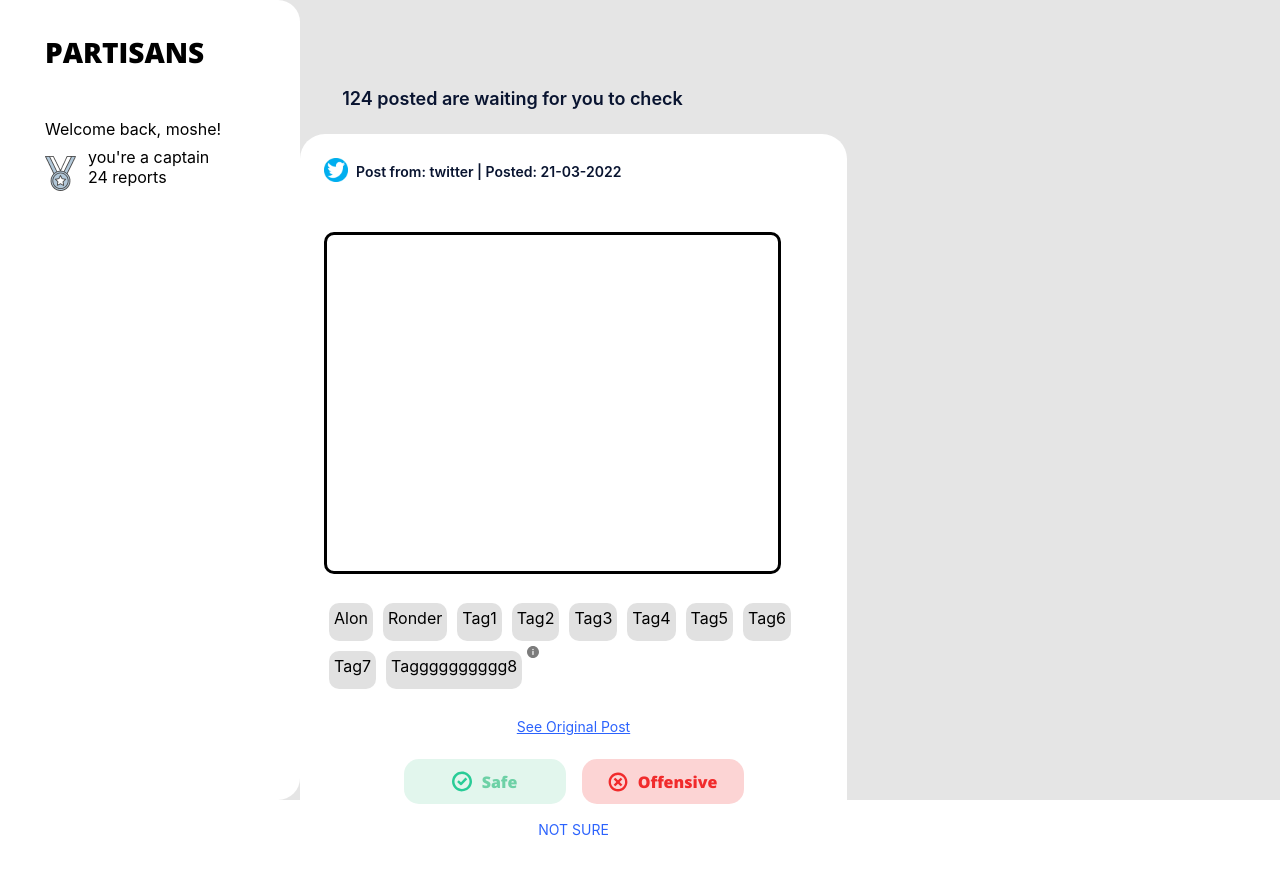
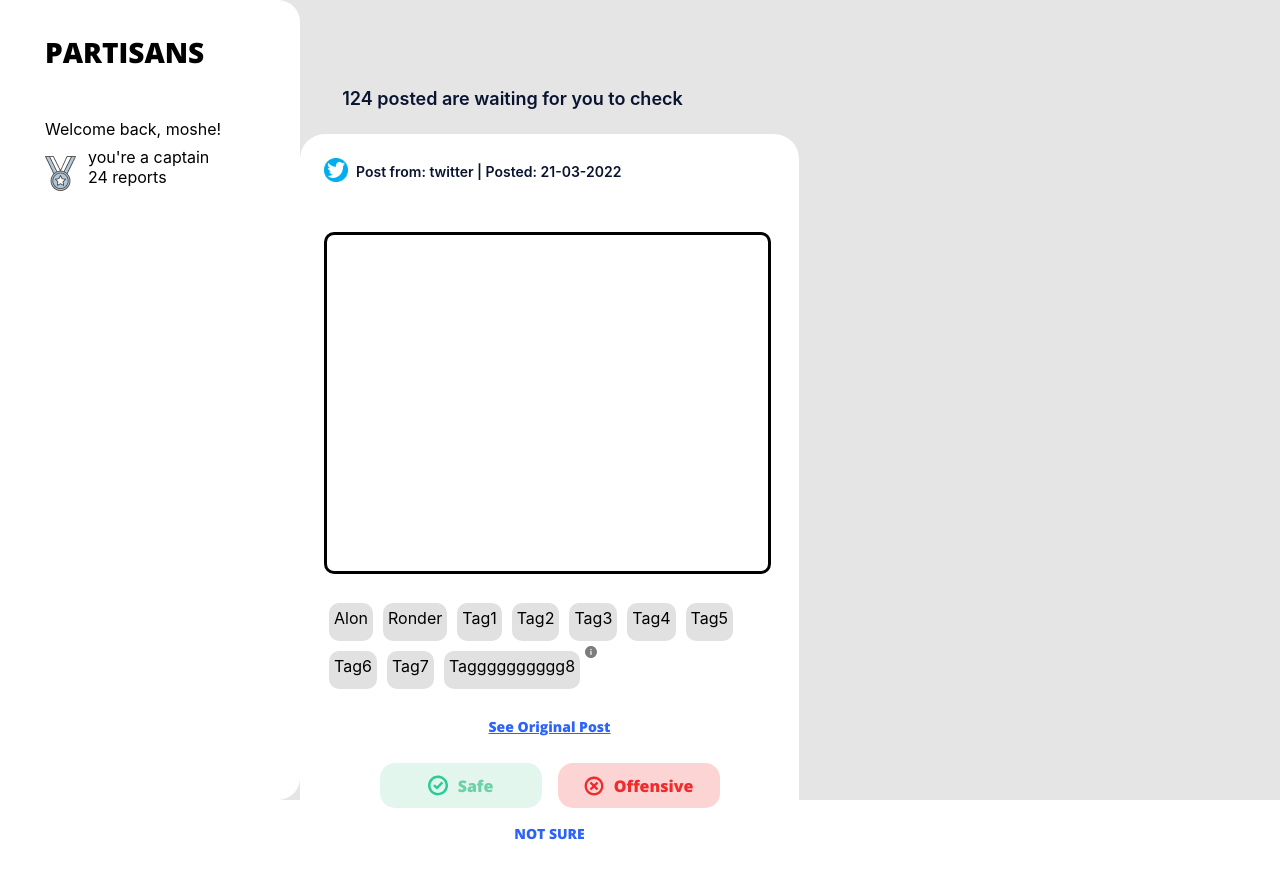
Before and after one commit to YoniTint/Brave_Together_React, a React (Create React App) app: page / in a window 1280 px wide. Built offline with nearby package versions, Linux system fonts and the light colour scheme; what miragejs would draw is missing.

Commit message:
Add post block to get general component for post info + post + tags + original post

```diff
--- a/src/Components/Validate/ListTags.jsx
+++ b/src/Components/Validate/ListTags.jsx
@@ -15,9 +15,10 @@ export default function ListTags({ arrayTags }) {
 
 const ListOfTags = styled.div`
   display: flex;
-  justify-content: flex-grow;
-  flex-wrap: wrap;
+  justify-content: flex-grow;/**Make adjustment according to tag size*/
+  flex-wrap: wrap; /**If the length of tags is longer than his wrapper*/
 `;
+
 const Tags = styled.div`
   background-color: rgba(180, 180, 180, 0.4);
   border-radius: 10px;
--- /dev/null
+++ b/src/Components/Validate/PostCard.jsx
@@ -0,0 +1,54 @@
+import React from "react";
+import styled from "styled-components";
+import PostInfo from "./PostInfo";
+import ListTags from "./ListTags";
+
+export default function PostCard({arrayTags, platform, date, postUrl}) {
+    return (
+        <Wrapper>
+            <PostInfo  platform={platform} date={date}/>
+            <Temp/>
+            <ListTags arrayTags={arrayTags} />
+            <LinkToOriginalPostStyle>See Original Post</LinkToOriginalPostStyle>
+        </Wrapper>
+    );
+}
+
+const Wrapper = styled.div`
+  height: 605px;
+  width: 451px;
+  align-items:center;
+  background-color: white;
+`;
+
+/**
+ * Place for post, GET from Back
+ */
+ const Temp = styled.div`
+ height: 336px;
+ width: 441px;/** +10 border radius = 451*/
+ margin-top: 50px;
+ border-radius: 10px;
+ background-color: white;
+ border-style: solid;
+ border-color: black;
+ margin-bottom: 24px;
+`;
+
+/**
+* Link to the original post
+*/
+const LinkToOriginalPostStyle = styled.div`
+ width: 180px;
+ height: 17px;
+ font-family: "Open Sans";
+ font-size: 14px;
+ font-weight: bolder;/**Needs to ask yoav, set to 600 weight doesn't work */
+ text-align: center;
+ line-height: 17px;
+ text-decoration-line: underline;
+ color: #2C63FD;
+ margin-top: 24px;
+ margin-bottom: 24px;
+ margin-left: calc(451px / 2 - (180px /2));
+`;
--- a/src/Components/Validate/ValidateCard.jsx
+++ b/src/Components/Validate/ValidateCard.jsx
@@ -1,80 +1,56 @@
 import React from "react";
 import Button from "./Button";
 import styled from "styled-components";
-import PostInfo from "./PostInfo";
-import ListTags from "./ListTags";
+import PostCard from "./PostCard";
 
 export default function ValidateCard() {
   return (
     <Wrapper>
-      <PostInfo platform={"twitter"} date={"21-03-2022"} />
-      <Temp/>
-      <ListTags arrayTags={["Alon","Ronder","Tag1","Tag2","Tag3","Tag4","Tag5","Tag6","Tag7","Tagggggggggg8"]}/>
-
-      <LinkToOriginalPostStyle>See Original Post</LinkToOriginalPostStyle>
-
-      <DecisionButton>
-        <Button isOffensive={false} />
-        <Button isOffensive={true} />
-      </DecisionButton>
-      <NotSure>NOT SURE</NotSure>
+      <PostCard arrayTags={["Alon","Ronder","Tag1","Tag2","Tag3","Tag4","Tag5",   "Tag6","Tag7","Tagggggggggg8"]}  platform={"twitter"} date={"21-03-2022"}/>
+      <DecisionBlock>
+        <DecisionButton>
+          <Button isOffensive={false} />
+          <Button isOffensive={true} />
+        </DecisionButton>
+        <NotSure>NOT SURE</NotSure>
+      </DecisionBlock>
     </Wrapper>
   );
 }
 
 const Wrapper = styled.div`
   height: 694px;
-  width: 499px;
+  width: 451px;
   border-radius: 25px;
   padding: 24px;
   background-color: white;
 `;
 
+const DecisionBlock = styled.div`
+`;
+
 const DecisionButton = styled.div`
+  align-items: bottom;
   display: flex;
   justify-content: center;
   gap: 16px;
 `;
 
-const Temp = styled.div`
-  height: 336px;
-  width: 451px;
-  margin-top: 50px;
-  border-radius: 10px;
-  background-color: white;
-  border-style: solid;
-  border-color: black;
-  margin-bottom: 24px;
-`;
-
-const LinkToOriginalPostStyle = styled.div`
-  width: 116px;
-  height: 17px;
-  font-family: Inter;
-  font-size: 14px;
-  font-style: normal;
-  font-weight: 600px;
-  text-align: center;
-  line-height: 17px;
-  text-decoration-line: underline;
-  color: #2C63FD;
-  margin-top: 24px;
-  margin-bottom: 24px;
-  margin-left: calc(451px / 2 - (116px /2) + 24px);
-`;
-
+/**
+ * Link after the 'SAFE' and 'OFFENSIVE' button. If the user doesn't know what to decide about the current post
+ */
 const NotSure = styled.div`
 width: 71px;
 height: 17px;
-font-family: Inter;
+font-family: "Open Sans";
 font-size: 14px;
 font-style: normal;
-font-weight: 700px;
+font-weight: bold;
 text-align: center;
 align-items: center;
 line-height: 17px;
 color: #2C63FD;
 margin-top: 17px;
 margin-bottom: 1px;
-margin-left: calc(451px / 2 - (71px /2) + 24px);
+margin-left: calc(451px / 2 - (71px /2));
 `;
--- a/src/Components/Validate/examplePattern.jsx
+++ b/src/Components/Validate/examplePattern.jsx
@@ -1,4 +1,4 @@
-import React from "react";
+/*import React from "react";
 import ValidateCard from "./ValidateCard";
 import styled from "styled-components";
 import { useQuery } from "react-query";
@@ -58,4 +58,4 @@ const viewsStyle = {
 const TopContainerStyle = styled.div`
   display: flex;
   justify-content: space-between;
-`;
+`;*/
```
Also changed, not shown: 1 other file (tests, documents, lock files or other folders).
